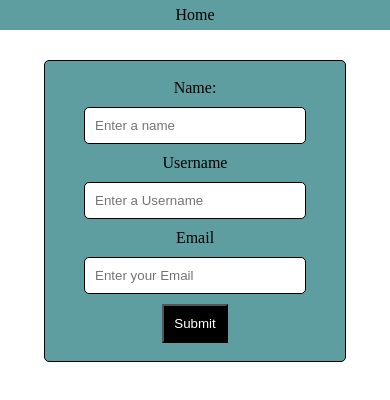
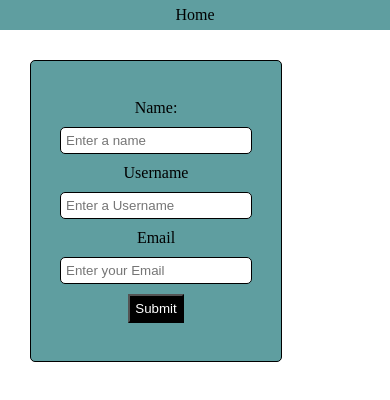
Before and after one commit to Ishamahajan23/Dynamic-Registration-Card, a plain HTML site: page cart.html in a window 390 px wide. Drawn offline with Linux system fonts and the light colour scheme.

Commit message:
push to new repo

```diff
--- a/cart.html
+++ b/cart.html
@@ -56,12 +56,13 @@
 
 
 
-        @media only screen and (min-width:351px) and (max-width:450px) {
+        @media only screen and (min-width:350px) and (max-width:450px) {
+
             header {
                 display: flex;
                 justify-content: center;
                 align-items: center;
-                gap: 20px;
+                gap: 10px;
                 background-color: cadetblue;
                 height: 30px;
                 width: 100%;
@@ -73,15 +74,18 @@
                 color: black;
 
             }
-
+            .container{
+                width: 100%;
+                height: 100px;
+            }
             form{
-            margin: 30px auto;
+            margin: 30px;
             background-color: cadetblue;
             display: flex;
             justify-content: center;
             align-items: center;
             flex-direction: column;
-            width: 300px;
+            width: 250px;
             height: 300px;
             gap: 10px;
             font-size: 1rem;
@@ -90,13 +94,13 @@
         }
         input{
 
-            padding: 10px;
-            width: 200px;
+            padding: 5px;
+            width: 180px;
             border-radius: 5px;
             border: 1px solid black;
         }
         button{
-            padding: 10px;
+            padding: 5px;
             background-color: black;
             color: white;
 
@@ -112,6 +116,7 @@
 
     </header>
     <!-- form section -->
+     <div class="container">
         <form action="" >
             <label for="name">Name:</label>
             <input type="text" id="name" placeholder="Enter a name" name="name">
@@ -121,6 +126,8 @@
             <input type="email"  id="email" placeholder="Enter your Email" name="email" required>
             <button type="submit"> Submit </button>
         </form>
+     </div>
+
 </body>
 </html>
 <script type="module" src="cart.js"></script>
```
Lines whose indentation alone changed are shown as unchanged.
